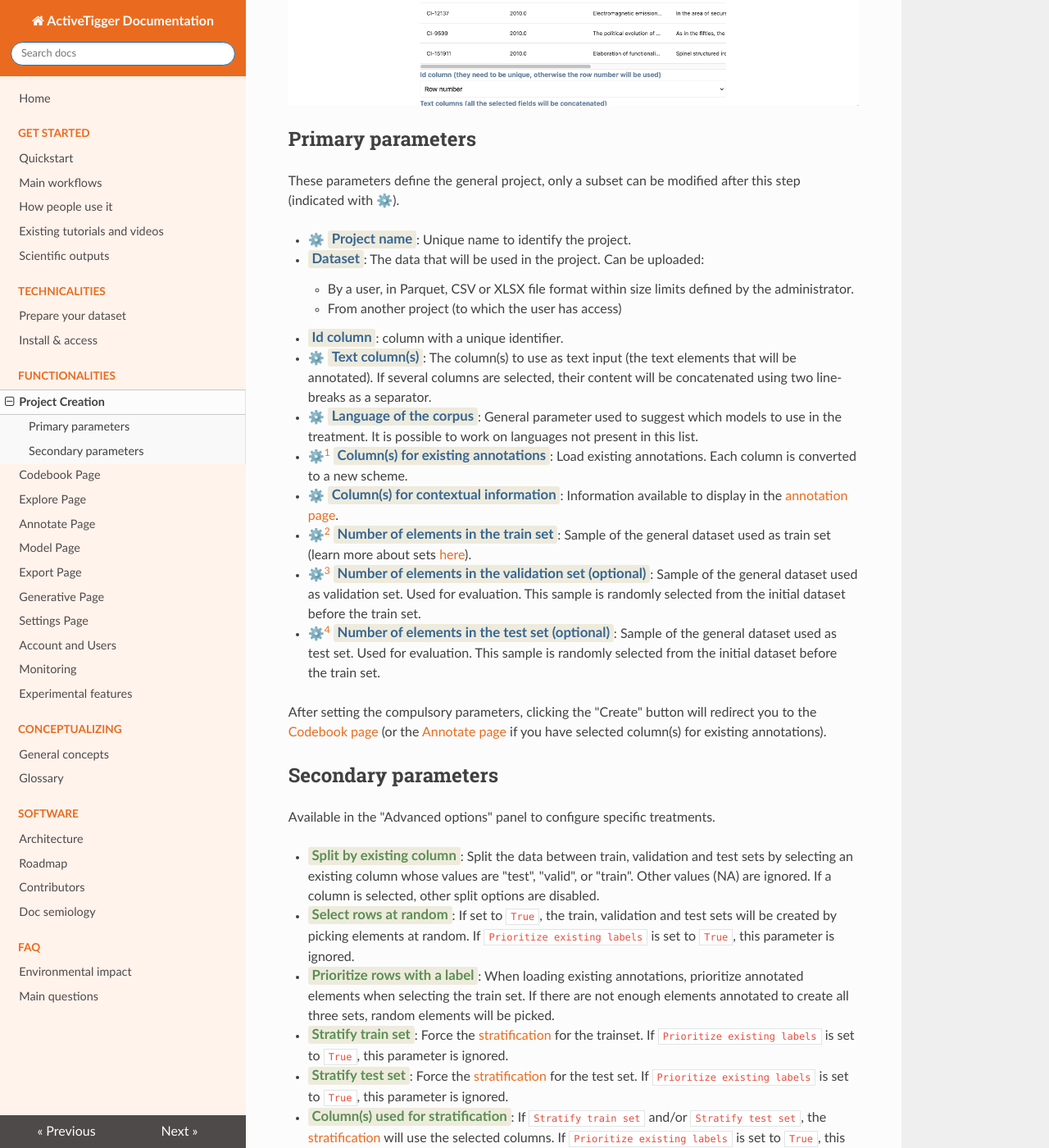
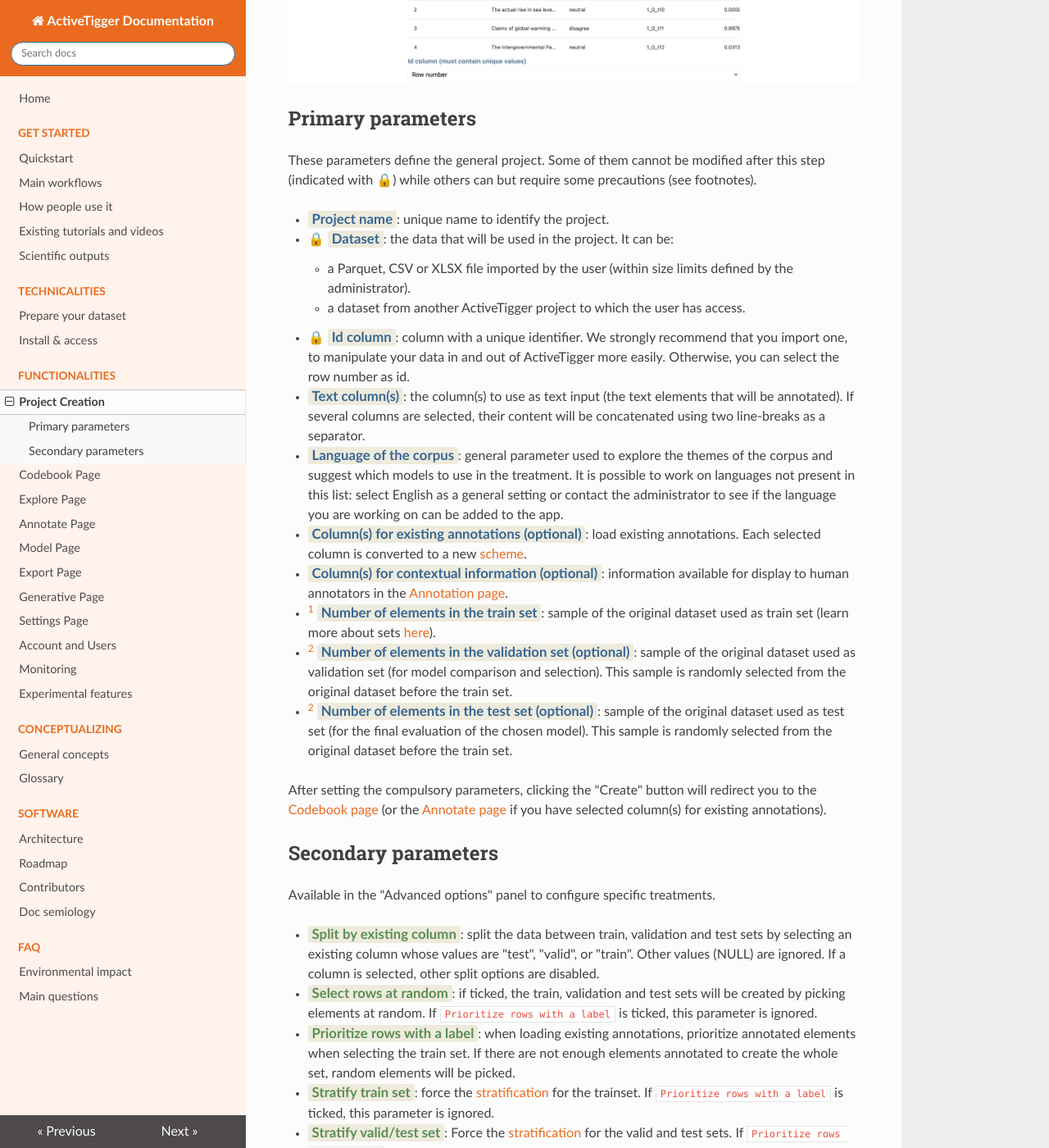
Before and after one commit to activetigger/documentation, an MkDocs documentation site: the page built from docs/functionalities/project-creation.md, in a window 1280 px wide and 1400 px high, scrolled down 500 px. Shown: the whole window at 82% size. Built offline with MkDocs 1.6.1, drawn with Linux system fonts in a browser that asks for light colours; nearby versions of some CDN libraries; some of the changed text lies outside the part shown.

Commit message:
updated project creation page

```diff
--- a/docs/functionalities/project-creation.md
+++ b/docs/functionalities/project-creation.md
@@ -2,32 +2,28 @@
 
 Project creation is available on the Projects page with the <span class="action primary">New project</span> button.
 
-![Overview of the Project Creation page](../img/functionalities/overview.png)
+![Overview of the Project Creation page](../img/functionalities/project-creation.png)
 
 ## Primary parameters
 
-These parameters define the general project, only a subset can be modified after this step (indicated with ⚙️).
+These parameters define the general project. Some of them cannot be modified after this step (indicated with 🔒) while others can but require some precautions (see footnotes).
 
-- ⚙️ <span class="parameter">Project name</span>: Unique name to identify the project.
-- <span class="parameter">Dataset</span>: The data that will be used in the project. Can be uploaded:
-    - By a user, in Parquet, CSV or XLSX file format within size limits defined by the administrator.
-    - From another project (to which the user has access)
-- <span class="parameter">Id column</span>: column with a unique identifier.
-- ⚙️ <span class="parameter">Text column(s)</span>: The column(s) to use as text input (the text elements that will be annotated). If several columns are selected, their content will be concatenated using two line-breaks as a separator.
-- ⚙️ <span class="parameter">Language of the corpus</span>: General parameter used to suggest which models to use in the treatment. It is possible to work on languages not present in this list.
-- ⚙️[^modify-column-annotation] <span class="parameter">Column(s) for existing annotations</span>: Load existing annotations. Each column is converted to a new scheme.
-- ⚙️ <span class="parameter">Column(s) for contextual information</span>: Information available to display in the [annotation page](./annotate.md).
-- ⚙️[^modify-n-rows-trainset] <span class="parameter">Number of elements in the train set</span>: Sample of the general dataset used as train set (learn more about sets [here](../conceptualizing/general.md#train-validation-and-test-sets)).
-- ⚙️[^modify-valid-set] <span class="parameter">Number of elements in the validation set (optional)</span>: Sample of the general dataset used as validation set. Used for evaluation. This sample is randomly selected from the initial dataset before the train set.
-- ⚙️[^modify-test-set] <span class="parameter">Number of elements in the test set (optional)</span>:  Sample of the general dataset used as test set. Used for evaluation. This sample is randomly selected from the initial dataset before the train set.
+- <span class="parameter">Project name</span>: unique name to identify the project.
+- 🔒 <span class="parameter">Dataset</span>: the data that will be used in the project. It can be:
+    - a Parquet, CSV or XLSX file imported by the user (within size limits defined by the administrator).
+    - a dataset from another ActiveTigger project to which the user has access.
+- 🔒 <span class="parameter">Id column</span>: column with a unique identifier. We strongly recommend that you import one, to manipulate your data in and out of ActiveTigger more easily. Otherwise, you can select the row number as id.
+- <span class="parameter">Text column(s)</span>: the column(s) to use as text input (the text elements that will be annotated). If several columns are selected, their content will be concatenated using two line-breaks as a separator.
+- <span class="parameter">Language of the corpus</span>: general parameter used to explore the themes of the corpus and suggest which models to use in the treatment. It is possible to work on languages not present in this list: select English as a general setting or contact the administrator to see if the language you are working on can be added to the app.
+- <span class="parameter">Column(s) for existing annotations (optional)</span>: load existing annotations. Each selected column is converted to a new [scheme](../conceptualizing/glossary.md#schemes).
+- <span class="parameter">Column(s) for contextual information (optional)</span>: information available for display to human annotators in the [Annotation page](./annotate.md).
+- [^modify-n-rows-trainset] <span class="parameter">Number of elements in the train set</span>: sample of the original dataset used as train set (learn more about sets [here](../conceptualizing/general.md#train-validation-and-test-sets)).
+- [^modify-valid-test-set] <span class="parameter">Number of elements in the validation set (optional)</span>: sample of the original dataset used as validation set (for model comparison and selection). This sample is randomly selected from the original dataset before the train set.
+- [^modify-valid-test-set] <span class="parameter">Number of elements in the test set (optional)</span>: sample of the original dataset used as test set (for the final evaluation of the chosen model). This sample is randomly selected from the original dataset before the train set.
 
-[^modify-column-annotation]: This parameter cannot be updated per se, but you can import annotations in [the Import tab in the Settings page](./settings.md#import)
+[^modify-n-rows-trainset]: You can increase the size of your train set later, by adding N rows to your dataset in [the Parameters tab in the Settings page](./settings.md#parameters). However note that the rows selected _will not follow the stratification rules you set up_. We recommend importing larger datasets than you plan to annotate rather than importing new rows afterwards.
 
-[^modify-n-rows-trainset]: You can add N rows to your dataset in [the Parameters tab in the Settings page](./settings.md#parameters) but the rows selected will not follow the stratification rules you set up. We recommend importing larger datasets than you plan to annotate rather than importing new rows afterwards.
-
-[^modify-valid-set]: This parameter cannot be updated per se, but you can drop the validation set and import a new one in [the Import tab in the Settings page](./settings.md#import)
-
-[^modify-test-set]: This parameter cannot be updated per se, but you can drop the test set and import a new one in [the Import tab in the Settings page](./settings.md#import)
+[^modify-valid-test-set]: This parameter cannot be updated per se, but you can drop the validation and/or test sets and import new ones in [the Import tab of the Settings page](./settings.md#import)
 
 After setting the compulsory parameters, clicking the "Create" button will redirect you to the [Codebook page](./codebook.md) (or the [Annotate page](./annotate.md) if you have selected column(s) for existing annotations).
 
@@ -35,12 +31,12 @@ After setting the compulsory parameters, clicking the "Create" button will redir
 
 Available in the "Advanced options" panel to configure specific treatments.
 
-- <span class="parameter secondary">Split by existing column</span>: Split the data between train, validation and test sets by selecting an existing column whose values are "test", "valid", or "train". Other values (NA) are ignored. If a column is selected, other split options are disabled.
-- <span class="parameter secondary">Select rows at random</span>: If set to `True`, the train, validation and test sets will be created by picking elements at random. If `Prioritize existing labels` is set to `True`, this parameter is ignored.
-- <span class="parameter secondary">Prioritize rows with a label</span>: When loading existing annotations, prioritize annotated elements when selecting the train set. If there are not enough elements annotated to create all three sets, random elements will be picked.
-- <span class="parameter secondary">Stratify train set</span>: Force the [stratification](../conceptualizing/glossary.md#dataset-stratification) for the trainset. If `Prioritize existing labels` is set to `True`, this parameter is ignored.
-- <span class="parameter secondary">Stratify test set</span>:  Force the [stratification](../conceptualizing/glossary.md#dataset-stratification) for the test set. If `Prioritize existing labels` is set to `True`, this parameter is ignored.
-- <span class="parameter secondary">Column(s) used for stratification</span>: If `Stratify train set` and/or `Stratify test set`, the [stratification](../conceptualizing/glossary.md#dataset-stratification) will use the selected columns. If `Prioritize existing labels` is set to `True`, this parameter is ignored.
-- <span class="parameter secondary">Drop annotations for testset</span>: If set to `True` and columns have been selected for existing annotations, the annotations of elements in the testset will be dropped.
-- <span class="parameter secondary">Compute sentence embeddings</span>: If set to `True`, upon creating the project, sentence embeddings for the text inputs in the train, validation and test sets will start using [Sentence BERT](https://sbert.net/)
+- <span class="parameter secondary">Split by existing column</span>: split the data between train, validation and test sets by selecting an existing column whose values are "test", "valid", or "train". Other values (NULL) are ignored. If a column is selected, other split options are disabled.
+- <span class="parameter secondary">Select rows at random</span>: if ticked, the train, validation and test sets will be created by picking elements at random. If `Prioritize rows with a label` is ticked, this parameter is ignored.
+- <span class="parameter secondary">Prioritize rows with a label</span>: when loading existing annotations, prioritize annotated elements when selecting the train set. If there are not enough elements annotated to create the whole set, random elements will be picked.
+- <span class="parameter secondary">Stratify train set</span>: force the [stratification](../conceptualizing/glossary.md#dataset-stratification) for the trainset. If `Prioritize rows with a label` is ticked, this parameter is ignored.
+- <span class="parameter secondary">Stratify valid/test set</span>:  Force the [stratification](../conceptualizing/glossary.md#dataset-stratification) for the valid and test sets. If `Prioritize rows with a label` is ticked, this parameter is ignored.
+- <span class="parameter secondary">Column(s) used for stratification</span>: if `Stratify train set` and/or `Stratify valid/test set` are ticked, the [stratification](../conceptualizing/glossary.md#dataset-stratification) will use the selected column(s). If `Prioritize rows with a label` is ticked, this parameter is ignored.
+- <span class="parameter secondary">Drop annotations for testset</span>: if ticked and columns have been selected for existing annotations, the annotations of elements in the testset will be dropped.
+- <span class="parameter secondary">Compute sentence embeddings</span>: if ticked, sentence embeddings for the text inputs in the train, validation and test sets will be computed using [Sentence BERT](https://sbert.net/) upon creation of the project.
 - <span class="parameter secondary">Seed</span>: The [seed](https://en.wikipedia.org/wiki/Random_seed) used for all random operations in the project.
```
Also changed, not shown: docs/img/functionalities/overview.png (deleted), docs/img/functionalities/project-creation.png (added).
